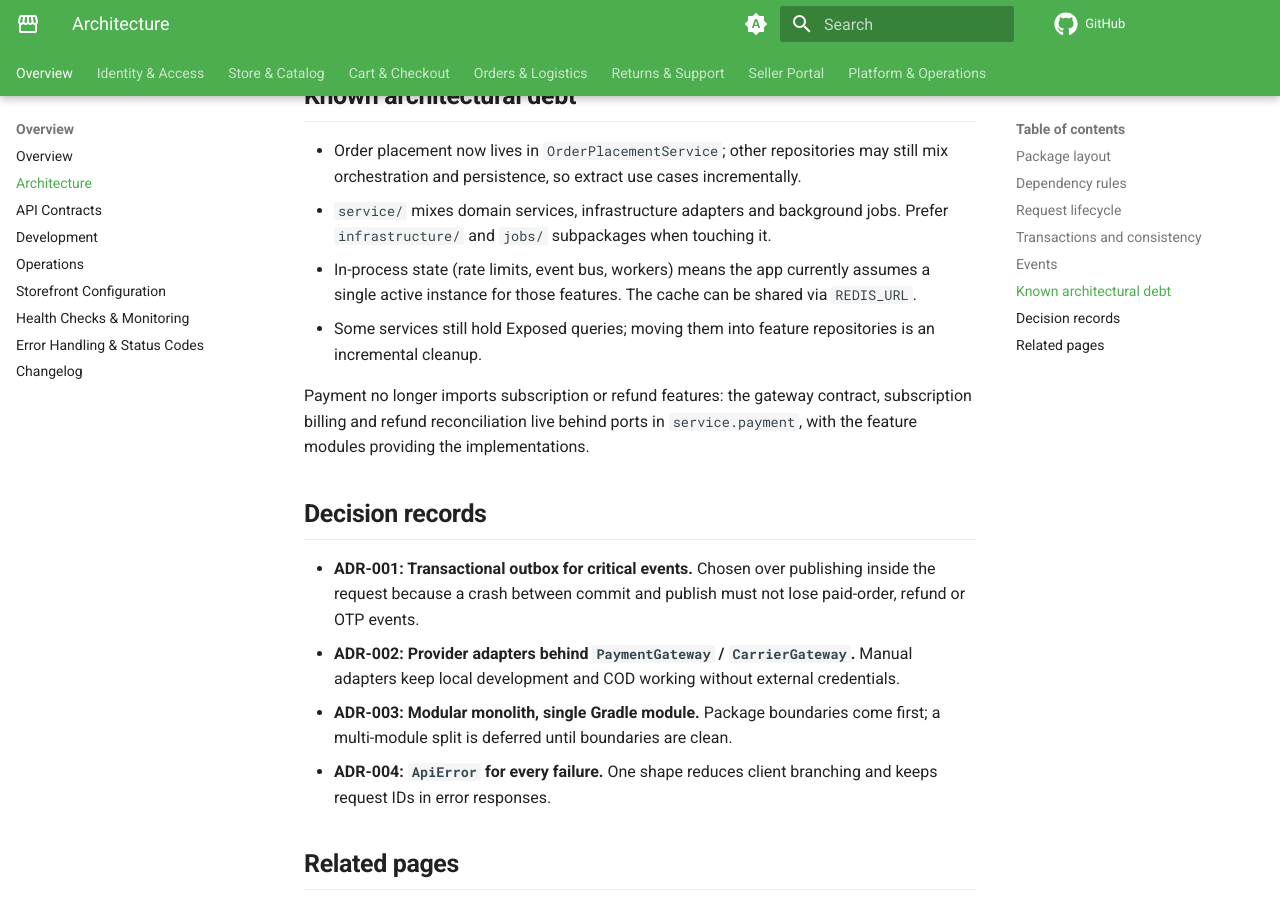
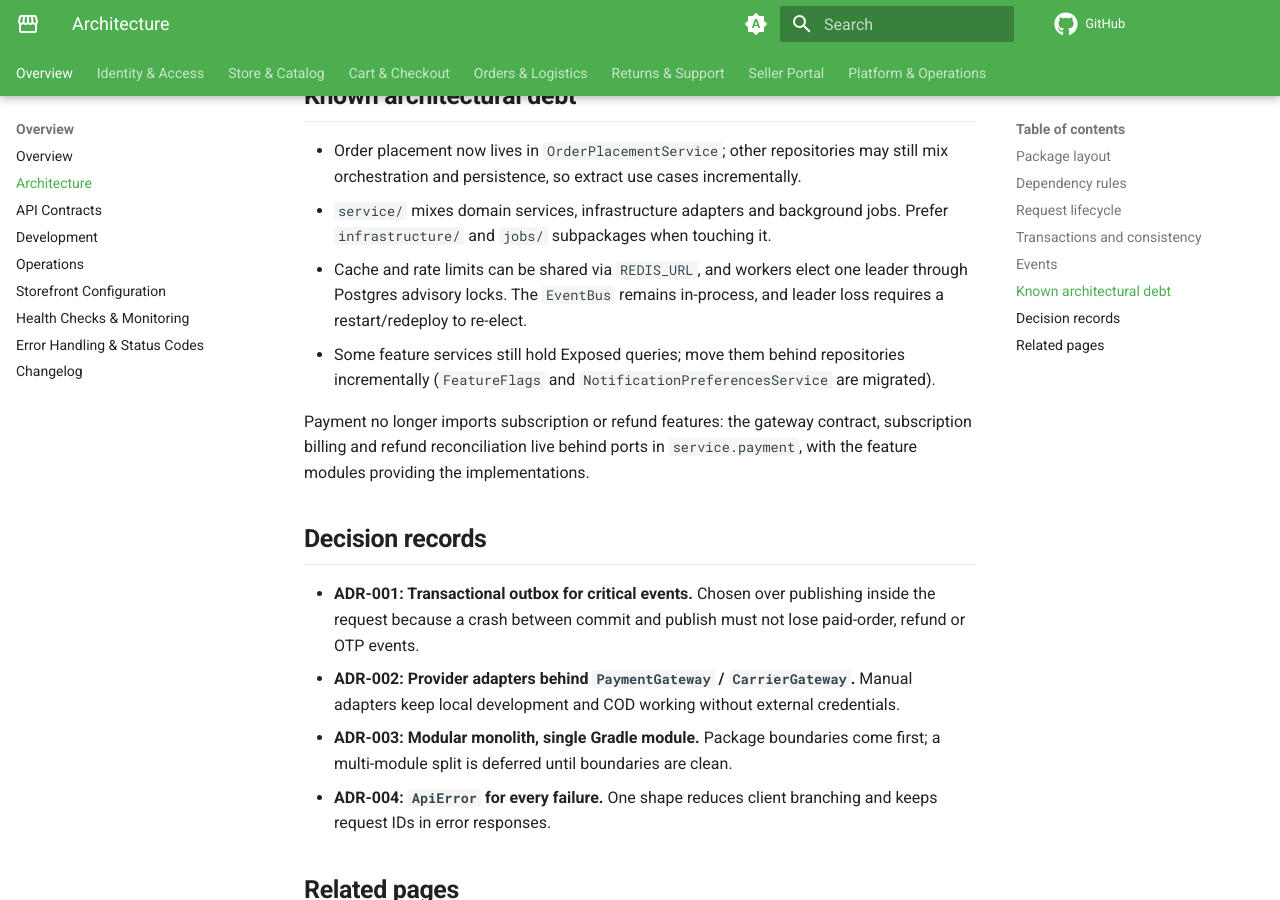
Before and after one commit to piashcse/ktor-E-Commerce, an MkDocs documentation site: the page built from docs/architecture.md, in a window 1280 px wide and 900 px high, scrolled down 2474 px. Built offline with MkDocs 1.6.1 and Material for MkDocs 9.7.7, drawn with Linux system fonts in a browser that asks for light colours; comment, search, counter and statistics services are not loaded.

Commit message:
docs(ops): describe shared rate limits, worker leader election and repository migration

```diff
--- a/docs/architecture.md
+++ b/docs/architecture.md
@@ -64,8 +64,8 @@ Event type names and serializers are registered once in `OutboxPublisher`. Add a
 
 - Order placement now lives in `OrderPlacementService`; other repositories may still mix orchestration and persistence, so extract use cases incrementally.
 - `service/` mixes domain services, infrastructure adapters and background jobs. Prefer `infrastructure/` and `jobs/` subpackages when touching it.
-- In-process state (rate limits, event bus, workers) means the app currently assumes a single active instance for those features. The cache can be shared via `REDIS_URL`.
-- Some services still hold Exposed queries; moving them into feature repositories is an incremental cleanup.
+- Cache and rate limits can be shared via `REDIS_URL`, and workers elect one leader through Postgres advisory locks. The `EventBus` remains in-process, and leader loss requires a restart/redeploy to re-elect.
+- Some feature services still hold Exposed queries; move them behind repositories incrementally (`FeatureFlags` and `NotificationPreferencesService` are migrated).
 
 Payment no longer imports subscription or refund features: the gateway contract,
 subscription billing and refund reconciliation live behind ports in
```
Also changed, not shown: docs/operations.md (+2 -2 lines).
